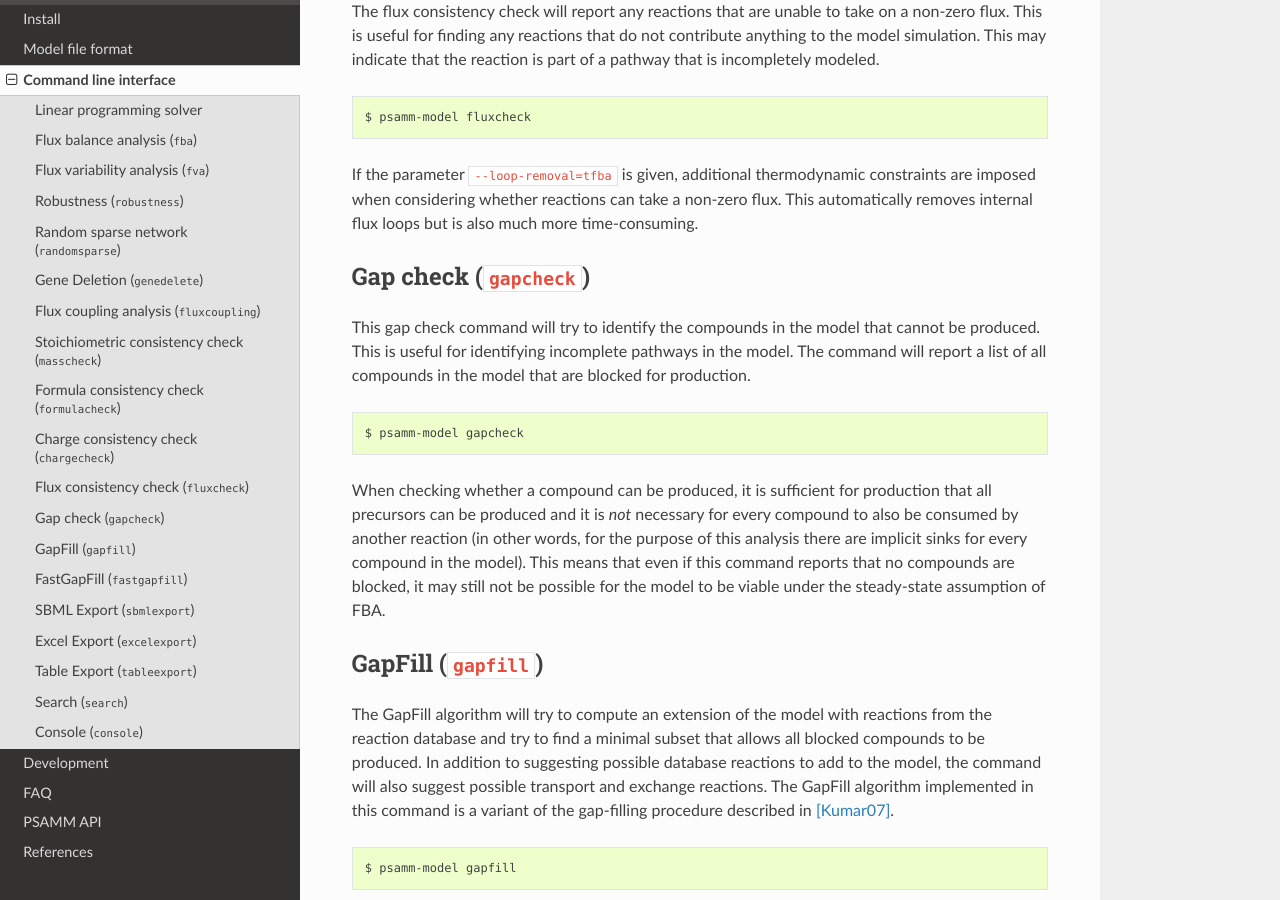
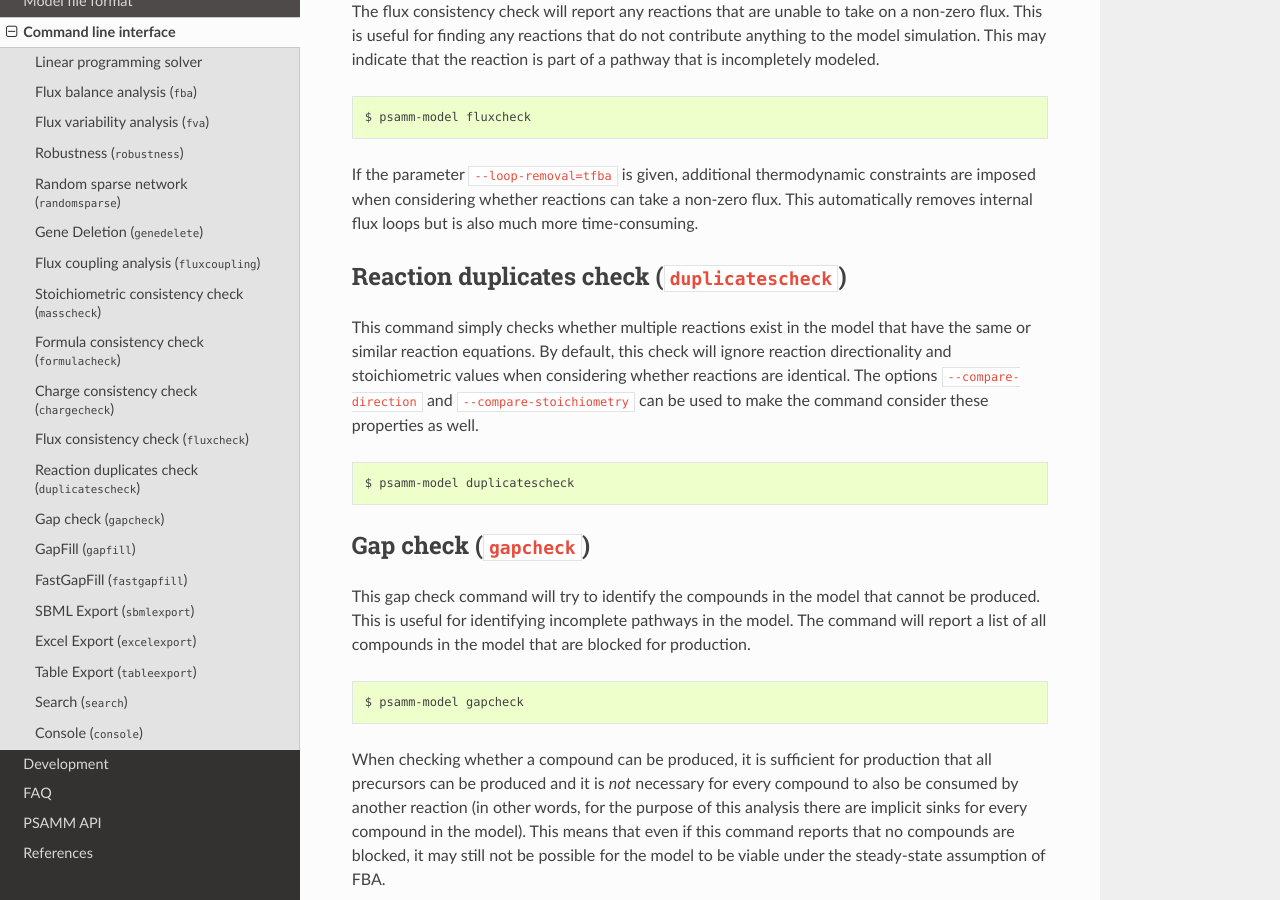
Before and after one commit to zhanglab/psamm, a Sphinx documentation site: the page built from docs/commands.rst, in a window 1280 px wide and 900 px high, scrolled down 6625 px. Built offline with Sphinx 7.4.7 and the Read the Docs theme 2.0.0, drawn with Linux system fonts in a browser that asks for light colours.

Commit message:
docs: Add documentation on duplicatescheck

```diff
--- a/docs/commands.rst
+++ b/docs/commands.rst
@@ -344,6 +344,20 @@ constraints are imposed when considering whether reactions can take a non-zero
 flux. This automatically removes internal flux loops but is also much more
 time-consuming.
 
+Reaction duplicates check (``duplicatescheck``)
+-----------------------------------------------
+
+This command simply checks whether multiple reactions exist in the model that
+have the same or similar reaction equations. By default, this check will ignore
+reaction directionality and stoichiometric values when considering whether
+reactions are identical. The options ``--compare-direction`` and
+``--compare-stoichiometry`` can be used to make the command consider these
+properties as well.
+
+.. code-block:: shell
+
+    $ psamm-model duplicatescheck
+
 Gap check (``gapcheck``)
 ------------------------
 
```
